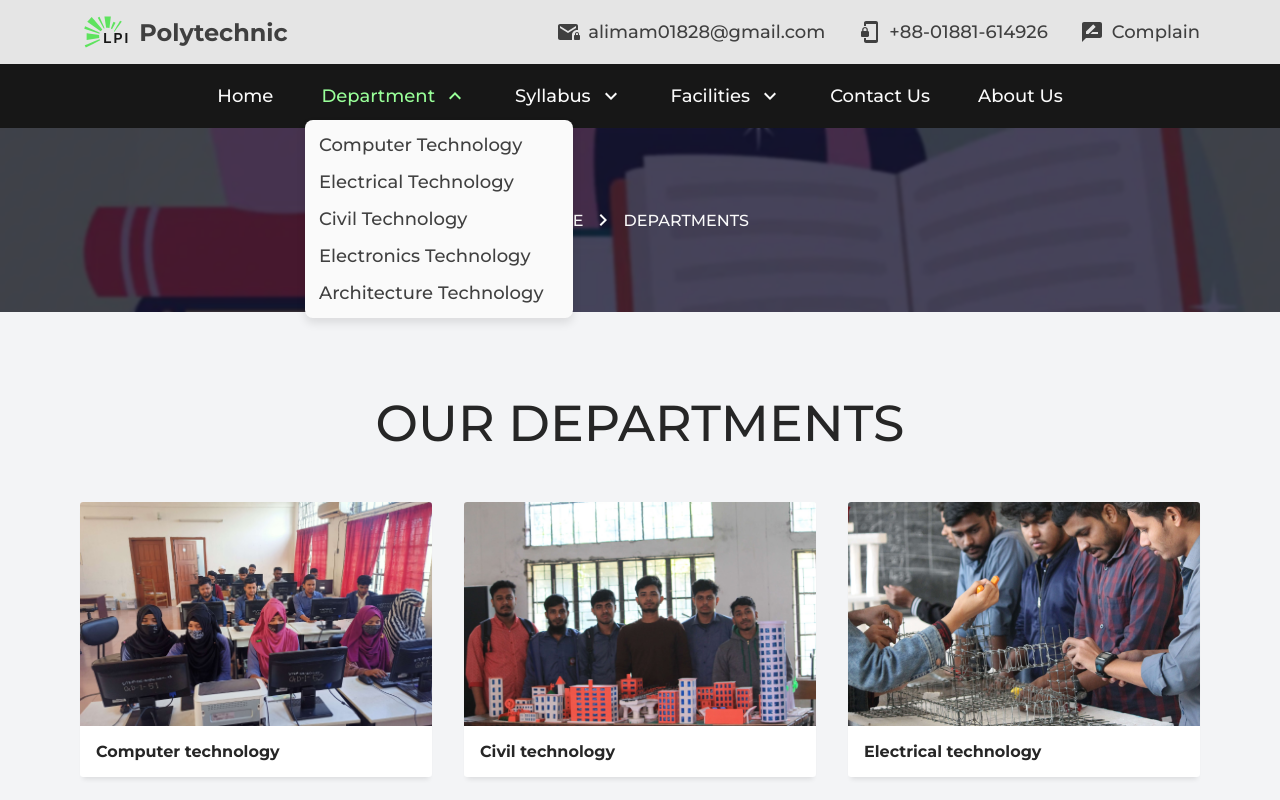
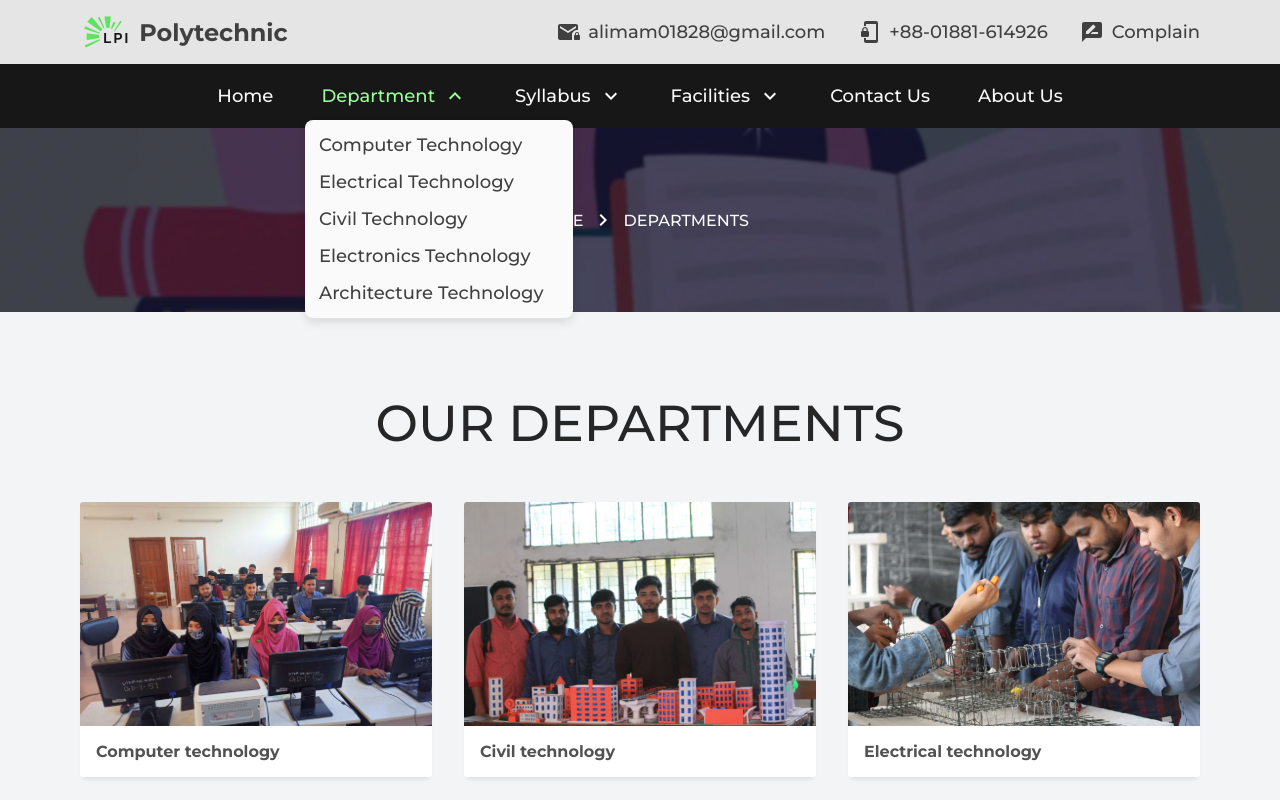
Before and after one commit to al-imam/lpi, a React (Vite) app: page /syllabus/civil in a window 1280 px wide. Both pictures are taken after a click on the button "Department". Shown: the top 800 px of the page. Built offline with nearby package versions, Linux system fonts and the light colour scheme.

Commit message:
change card text color

```diff
--- a/src/components/Card/card.module.css
+++ b/src/components/Card/card.module.css
@@ -38,7 +38,7 @@
   font-size: var(--h6);
   font-family: var(--ff-m);
   font-weight: var(--fw-700);
-  color: var(--gray-800);
+  color: var(--gray-600);
 }
 
 @media only screen and (max-width: 49rem) {
```
